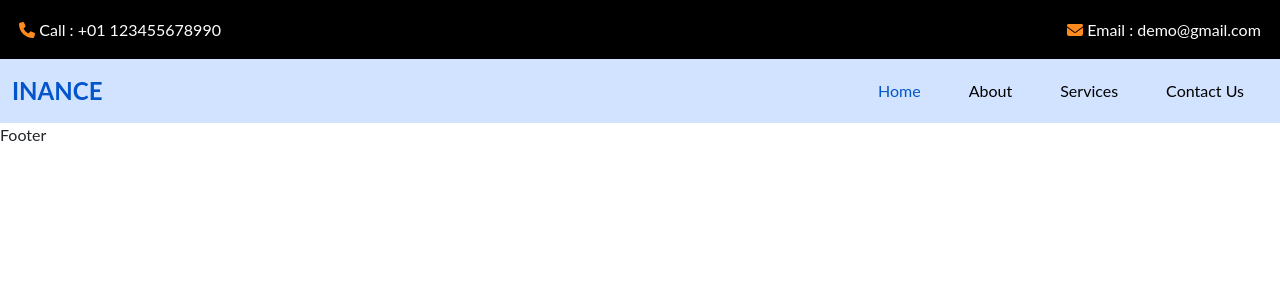
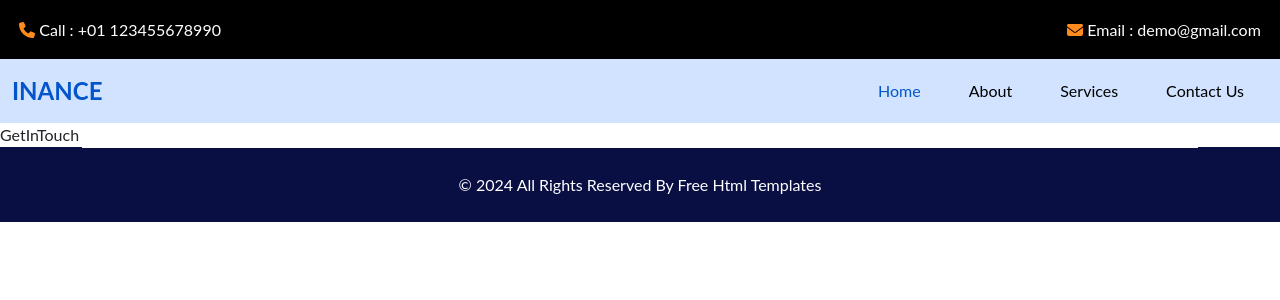
Before and after one commit to andy-agyeiDwumah-hybytes/Inance, a React (Vite) app: page / in a window 1280 px wide. Shown: the top 300 px of the page. Built offline with nearby package versions, Linux system fonts and the light colour scheme.

Commit message:
Add Footer component

```diff
--- a/src/components/footer/Footer.jsx
+++ b/src/components/footer/Footer.jsx
@@ -1,7 +1,22 @@
-// import styles from "./styles.module.css"
+import styles from "./Footer.module.css"
 
 export default function Footer() {
+  const date = new Date()
+  const year = date.getFullYear()
+
   return (
-    <footer>Footer</footer>
-  )
+    <footer className={styles.footer}>
+      <div className="container">
+        <div className="row">
+          <div className="col-md-12">
+            <p className={styles.text}>
+              &copy; <span className={styles.displayDateYear}>{year}</span> All
+              Rights Reserved By{" "}
+              <a href="https://html.design/">Free Html Templates</a>
+            </p>
+          </div>
+        </div>
+      </div>
+    </footer>
+  );
 }
--- a/src/components/footer/Footer.module.css
+++ b/src/components/footer/Footer.module.css
@@ -0,0 +1,15 @@
+footer.footer {
+    background-color: var(--darkBlue);
+}
+
+p.text {
+    margin: 0;
+    padding: 25px 0;
+    color: var(--white);
+    text-align: center;
+    border-top: 0.8px solid var(--white);
+}
+
+p.text > a {
+    color: inherit;
+}
--- /dev/null
+++ b/src/components/getInTouch/GetInTouch.jsx
@@ -0,0 +1,5 @@
+export default function GetInTouch() {
+  return (
+    <div>GetInTouch</div>
+  )
+}
--- a/src/components/layout/Layout.jsx
+++ b/src/components/layout/Layout.jsx
@@ -3,6 +3,7 @@ import { Outlet } from "react-router";
 // Components
 import Header from "../header/Header"
 import Footer from "../footer/Footer"
+import GetInTouch from "../getInTouch/GetInTouch";
 
 export default function Layout() {
     return (
@@ -11,6 +12,7 @@ export default function Layout() {
         <main>
           <Outlet />
         </main>
+        <GetInTouch />
         <Footer />
       </>
     );
```
